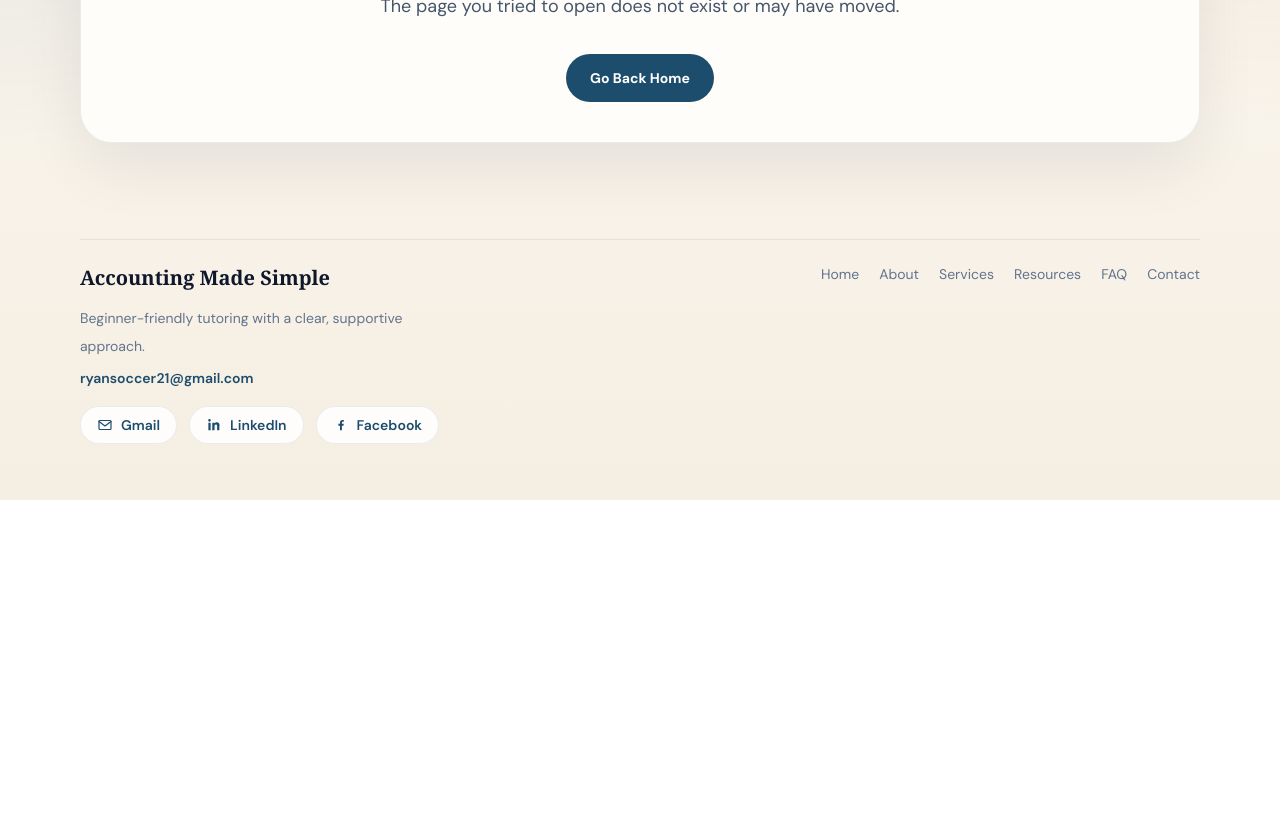
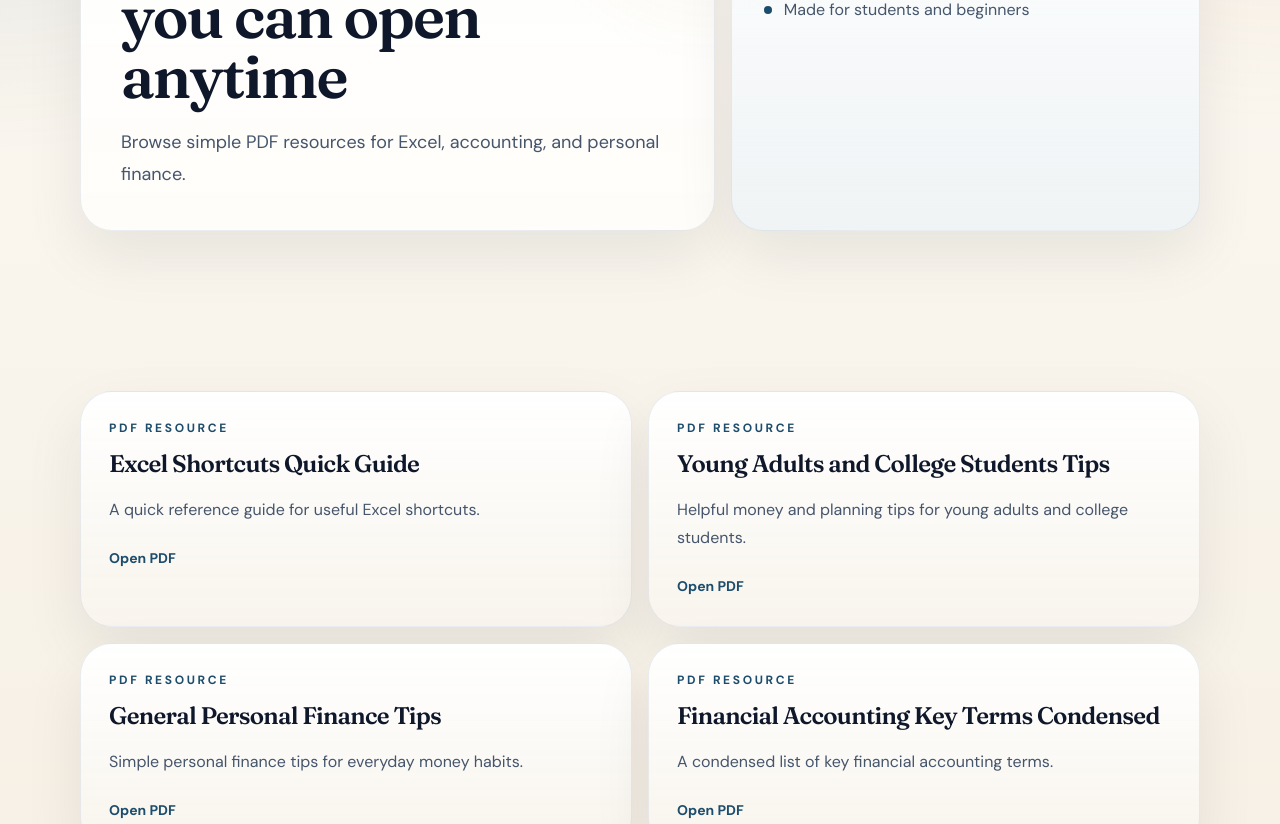
Before and after one commit to ryansoccer21-oss/accounting-made-simple, a Next.js app: page /resources in a window 1280 px wide. Before the commit this address had no page. Shown: the part 300-1124 px from the top of the page. Before the commit the page ends 800 px from the top, so only its background shows below. Built offline with nearby package versions, Linux system fonts and the light colour scheme.

Commit message:
Add resources page

```diff
--- /dev/null
+++ b/app/resources/page.js
@@ -0,0 +1,40 @@
+import PageHero from "../../components/page-hero";
+import { resourceLinks } from "../../lib/site-data";
+
+export const metadata = {
+  title: "Resources"
+};
+
+export default function ResourcesPage() {
+  return (
+    <>
+      <PageHero
+        eyebrow="Resources"
+        title="Helpful guides you can open anytime"
+        copy="Browse simple PDF resources for Excel, accounting, and personal finance."
+        bullets={["Open in one click", "Simple reference guides", "Made for students and beginners"]}
+      />
+
+      <section className="site-shell section-gap">
+        <div className="grid gap-4 md:grid-cols-2">
+          {resourceLinks.map((resource) => (
+            <a
+              key={resource.href}
+              className="surface-card bg-[linear-gradient(180deg,rgba(255,255,255,0.99),rgba(248,244,236,0.94))] p-7 transition hover:-translate-y-0.5 hover:shadow-[0_20px_45px_rgba(15,23,42,0.08)]"
+              href={resource.href}
+              rel="noreferrer"
+              target="_blank"
+            >
+              <p className="eyebrow">PDF Resource</p>
+              <h2 className="mt-2 text-2xl font-semibold text-slate-900">{resource.title}</h2>
+              <p className="mt-4 leading-7 text-slate-600">{resource.copy}</p>
+              <span className="mt-6 inline-flex text-sm font-bold text-[color:var(--brand)]">
+                Open PDF
+              </span>
+            </a>
+          ))}
+        </div>
+      </section>
+    </>
+  );
+}
```
